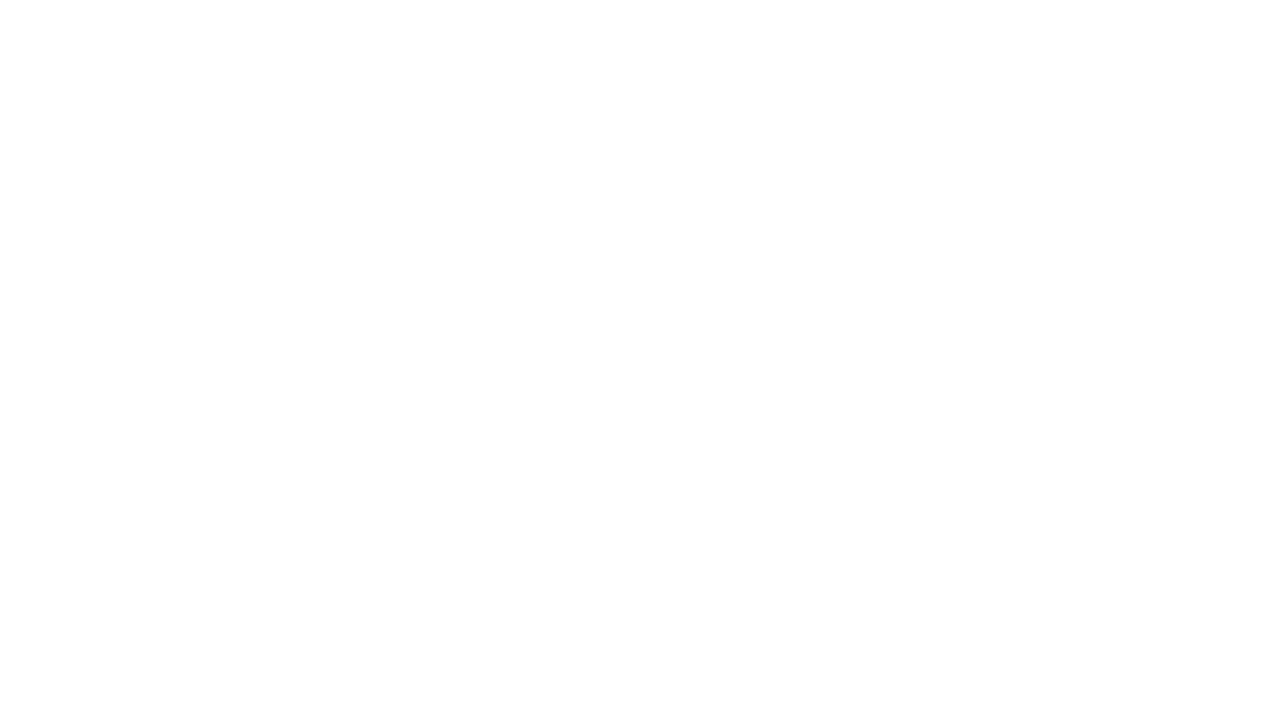
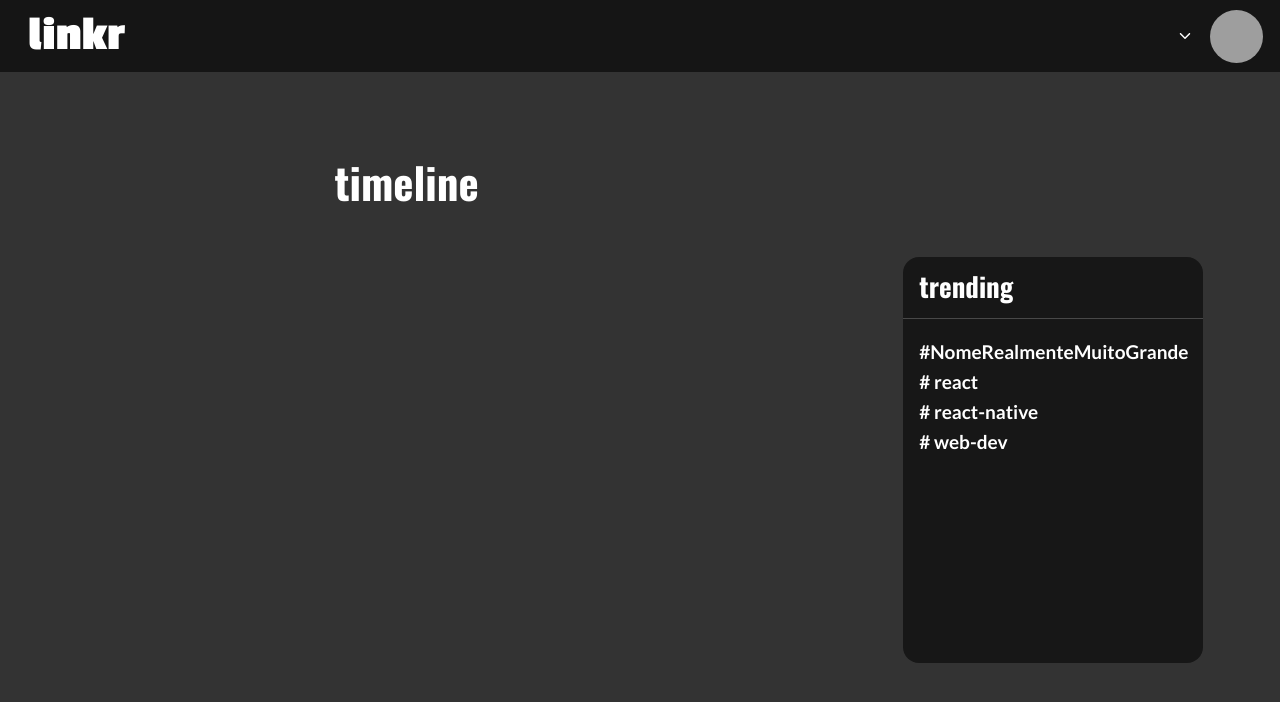
Before and after one commit to eumerme/projeto17-linkr-front, a React (Create React App) app: page /hashtag/1 in a window 1280 px wide. Before the commit this address had no page. Shown: the top 702 px of the page. Built offline with nearby package versions, Linux system fonts and the light colour scheme; grey boxes are pictures that could not be loaded.

Commit message:
feat: esqueleto da hashtagPage

```diff
--- a/src/components/App.js
+++ b/src/components/App.js
@@ -3,6 +3,7 @@ import { BrowserRouter, Routes, Route } from "react-router-dom";
 import SingUp from "./SignUp/SignUp";
 import SignIn from "./SignIn/SignIn";
 import Timeline from "./timeline/Timeline";
+import HashtagPage from "./HashtagPage/HashtagPage";
 
 export default function App() {
   return (
@@ -13,6 +14,7 @@ export default function App() {
           <Route path="/" element={<SignIn />} />
           <Route path="/sign-up" element={<SingUp />} />
           <Route path="/timeline" element={<Timeline />} />
+          <Route path="/hashtag/:hashtag" element={<HashtagPage />} />
         </Routes>
       </BrowserRouter>
     </>
--- /dev/null
+++ b/src/components/HashtagPage/HashtagPage.js
@@ -0,0 +1,9 @@
+import HashtagPageStyles from "../../styles/HashtagPageStyles";
+
+export default function HashtagPage() {
+  return (
+    <>
+      <HashtagPageStyles></HashtagPageStyles>
+    </>
+  );
+}
--- a/src/styles/HashtagBoxStyles.js
+++ b/src/styles/HashtagBoxStyles.js
@@ -1,14 +1,23 @@
+import { useNavigate } from "react-router-dom";
 import styled from "styled-components";
 
 export default function HashtagBox() {
+  const navigate = useNavigate();
+
+  function redirect(text) {
+    navigate(`/hashtag/${text}`);
+  }
+
   return (
     <Container>
       <h2>trending</h2>
       <ul>
-        <li>#NomeRealmenteMuitoGrandeParaVerNoLayou</li>
-        <li># react</li>
-        <li># react-native</li>
-        <li># web-dev</li>
+        <li onClick={() => redirect("hashtagName")}>
+          #NomeRealmenteMuitoGrandeParaVerNoLayou
+        </li>
+        <li onClick={() => redirect("hashtagName")}># react</li>
+        <li onClick={() => redirect("hashtagName")}># react-native</li>
+        <li onClick={() => redirect("hashtagName")}># web-dev</li>
       </ul>
     </Container>
   );
--- /dev/null
+++ b/src/styles/HashtagPageStyles.js
@@ -0,0 +1,98 @@
+import styled from "styled-components";
+import { IoIosArrowDown } from "react-icons/io";
+import HashtagBox from "./HashtagBoxStyles";
+
+export default function HashtagPageStyles() {
+  return (
+    <>
+      <Container>
+        <Navbar>
+          <div>
+            <h1>linkr</h1>
+            <span>
+              <IoIosArrowDown />
+              <img
+                src="https://www.fotoregistro.com.br/subhomes/_lojas_consumer/paginas/fotos/fotos-2020/src/Img_11.png"
+                alt="profileImg"
+              ></img>
+            </span>
+          </div>
+        </Navbar>
+        <Timeline>
+          <h1>timeline</h1>
+          <HashtagBox></HashtagBox>
+        </Timeline>
+      </Container>
+    </>
+  );
+}
+
+const Container = styled.div`
+  min-height: 100vh;
+  background-color: #333333;
+  display: flex;
+  flex-direction: column;
+  align-items: center;
+`;
+
+const Navbar = styled.div`
+  width: 100%;
+  height: 72px;
+  background-color: #151515;
+  display: flex;
+  justify-content: center;
+  color: #ffffff;
+  div {
+    width: 1440px;
+    display: flex;
+    align-items: center;
+    justify-content: space-between;
+    padding: 0 17px 0 28px;
+  }
+  h1 {
+    font-size: 49px;
+    font-weight: 700;
+    line-height: 53.95px;
+    font-family: "Passion One", cursive;
+  }
+  span {
+    display: flex;
+    justify-content: center;
+    align-items: center;
+  }
+  img {
+    width: 53px;
+    height: 53px;
+    border-radius: 27px;
+    margin: 0 0 0 17px;
+  }
+  @media screen and (max-width: 768px) {
+    width: 100%;
+    img {
+      margin: 0 0 0 12px;
+    }
+  }
+`;
+
+const Timeline = styled.div`
+  width: 100%;
+  height: 100%;
+  display: flex;
+  flex-direction: column;
+  align-items: center;
+  position: relative;
+  h1 {
+    width: 611px;
+    font-family: "Oswald", sans-serif;
+    font-size: 43px;
+    font-weight: 700;
+    line-height: 63.73px;
+    text-align: justify;
+    color: #ffffff;
+    margin: 78px 0 43px 0;
+    @media screen and (max-width: 768px) {
+      width: 100%;
+      margin: 19px 0 19px 17px;
+    }
+  }
+`;
```
